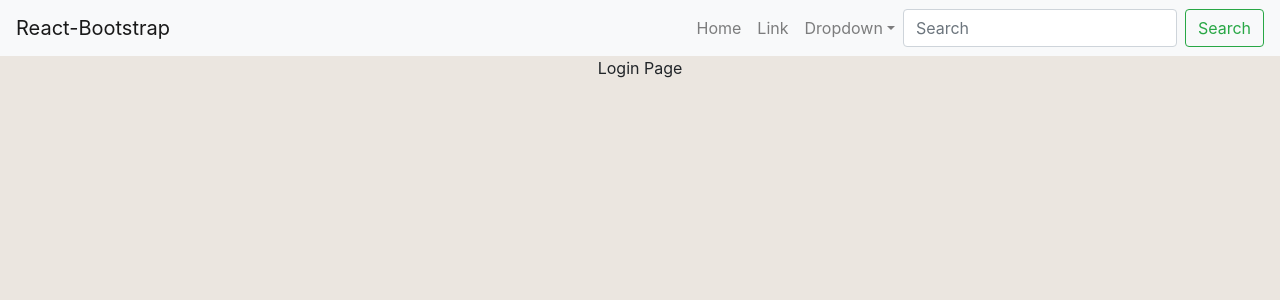
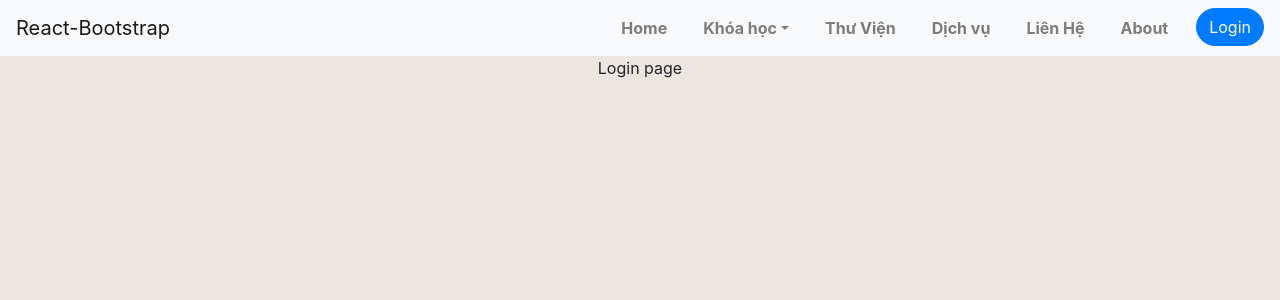
Before and after one commit to Exercise-D010/Database, a React (Create React App) app: page /login in a window 1280 px wide. Shown: the top 300 px of the page. Built offline with nearby package versions, Linux system fonts and the light colour scheme.

Commit message:
bai tap 08/09

```diff
--- a/src/components/main-menu/main-menu.js
+++ b/src/components/main-menu/main-menu.js
@@ -1,5 +1,6 @@
 import React from 'react';
 import { Navbar, Nav, NavDropdown, Form, FormControl, Button } from 'react-bootstrap';
+import ('./main-menu.scss');
 
 class MenuBar extends React.Component {
     render() {
@@ -9,20 +10,20 @@ class MenuBar extends React.Component {
                 <Navbar.Toggle aria-controls="basic-navbar-nav" />
                 <Navbar.Collapse id="basic-navbar-nav">
                     <Nav className="ml-auto">
-                        <Nav.Link href="/home">Home</Nav.Link>
-                        <Nav.Link href="/login">Link</Nav.Link>
-                        <NavDropdown title="Dropdown" id="basic-nav-dropdown">
-                            <NavDropdown.Item href="#action/3.1">Action</NavDropdown.Item>
-                            <NavDropdown.Item href="#action/3.2">Another action</NavDropdown.Item>
-                            <NavDropdown.Item href="#action/3.3">Something</NavDropdown.Item>
+                        <Nav.Link href="/home" className="chu">Home</Nav.Link>
+                        <NavDropdown title="Khóa học" id="basic-nav-dropdown bg" className="chu">
+                            <NavDropdown.Item href="# active3.1">Thiết kế Web</NavDropdown.Item>
                             <NavDropdown.Divider />
-                            <NavDropdown.Item href="#action/3.4">Separated link</NavDropdown.Item>
+                            <NavDropdown.Item href="# active3.2">Thiết kế đồ họa</NavDropdown.Item>
+                            <NavDropdown.Divider />
+                            <NavDropdown.Item href="# active3.3">Thiết kế nội thất</NavDropdown.Item>
                         </NavDropdown>
+                        <Nav.Link href="/#" className="chu">Thư Viện</Nav.Link>
+                        <Nav.Link href="/#" className="chu">Dịch vụ</Nav.Link>
+                        <Nav.Link href="/#" className="chu">Liên Hệ</Nav.Link>
+                        <Nav.Link href="/#" className="chu">About</Nav.Link>
+                        <a href="/login"><button className="btn btn-primary" name="dangnhap" id="nut01">Login</button></a>
                     </Nav>
-                    <Form inline>
-                        <FormControl type="text" placeholder="Search" className="mr-sm-2" />
-                        <Button variant="outline-success">Search</Button>
-                    </Form>
                 </Navbar.Collapse>
             </Navbar>
         )
--- /dev/null
+++ b/src/components/main-menu/main-menu.scss
@@ -0,0 +1,9 @@
+#nut01{
+    border-radius: 30px;
+}
+
+.chu{
+    margin-right:20px;
+    font-weight: bold;
+    color: #fff;
+}
--- a/src/pages/login/login.js
+++ b/src/pages/login/login.js
@@ -3,7 +3,7 @@ import React from 'react';
 class LoginPage extends React.Component{
     render(){
         return(
-            <div>Login Page</div>
+            <div>Login page</div>
         )
     }
 }
```
